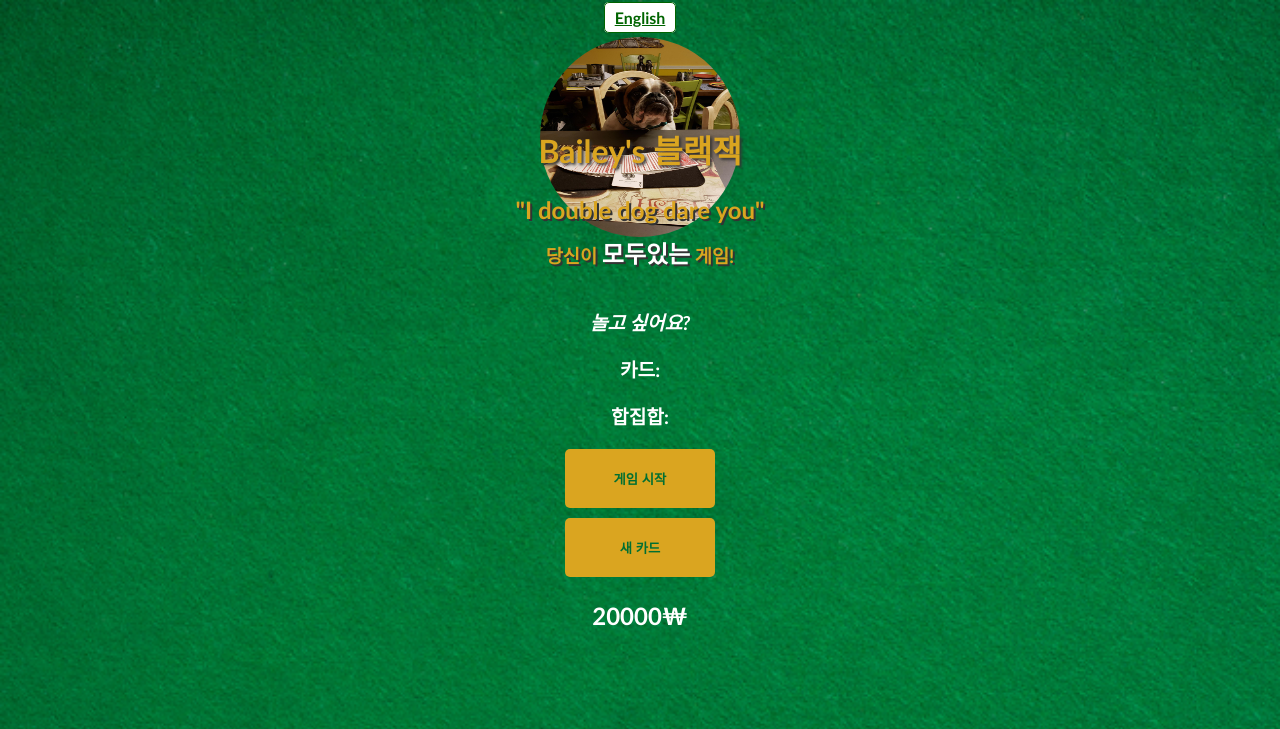
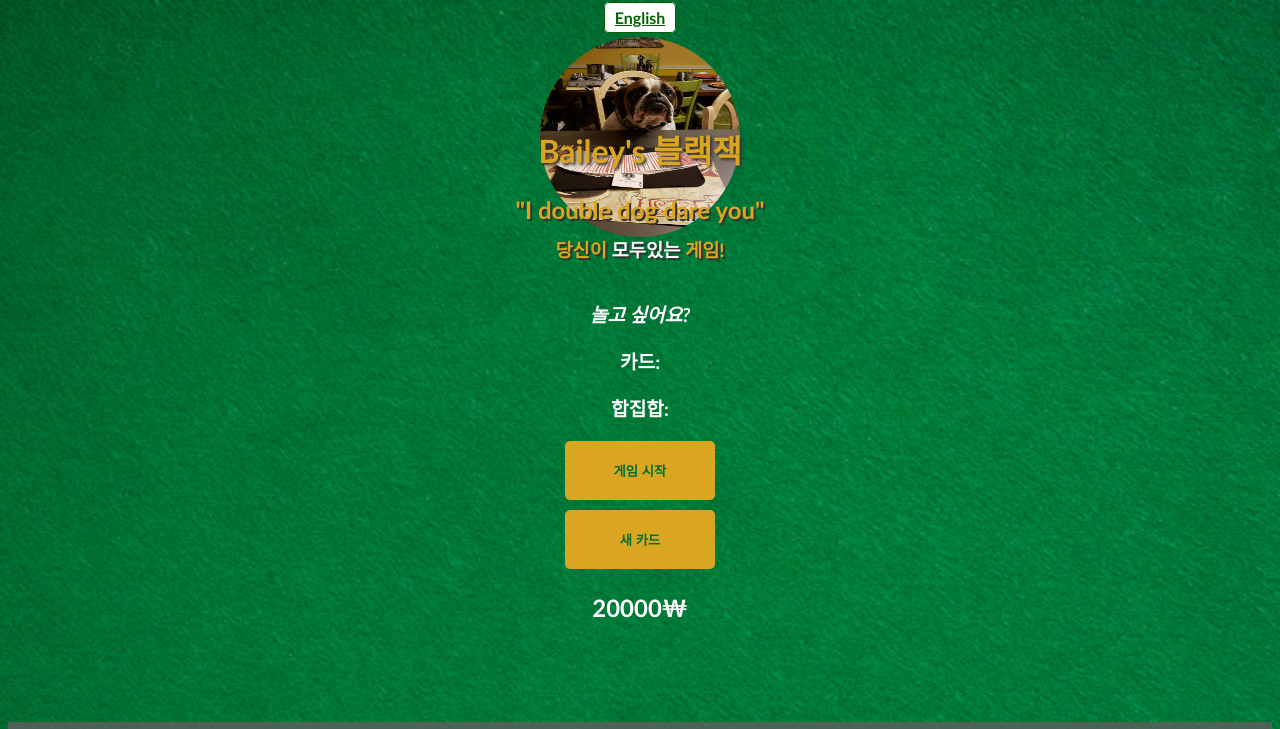
Before and after one commit to egpennington/Baileys-Blackjack, a plain HTML site: page korean.html in a window 1280 px wide. Shown: the top 729 px of the page. Drawn offline with Linux system fonts and the light colour scheme.

Commit message:
changed words and spacers
Added wording to korean and spacing, took out large txt

```diff
--- a/css/style.css
+++ b/css/style.css
@@ -41,7 +41,7 @@ h2 {
 h3 {
     text-shadow: 2px 2px 0 #333;
     color: goldenrod;
-    margin-top: -2px;;
+    margin-top: -2px;
 }
 
 .txt-lg { font-size: 1.5rem; }
--- a/korean.html
+++ b/korean.html
@@ -4,7 +4,7 @@
     <meta charset="UTF-8">
     <meta http-equiv="X-UA-Compatible" content="IE=edge">
     <meta name="viewport" content="width=device-width, initial-scale=1.0">
-    <meta name="description" content="bulldogs, html, css, javascript, per harlond borgen, scrimba, blackjack, game of chance, cards, card game">
+    <meta name="description" content="korean, bulldogs, html, css, javascript, per harlond borgen, scrimba, blackjack, game of chance, cards, card game">
     <link rel="stylesheet" href="https://cdnjs.cloudflare.com/ajax/libs/font-awesome/6.4.0/css/all.min.css" integrity="sha512-iecdLmaskl7CVkqkXNQ/ZH/XLlvWZOJyj7Yy7tcenmpD1ypASozpmT/E0iPtmFIB46ZmdtAc9eNBvH0H/ZpiBw==" crossorigin="anonymous" referrerpolicy="no-referrer" />
     <link rel="stylesheet" href="css/style.css">
     <title>Bailey's 블랙잭 | The Bulldog Dealer</title>
@@ -16,7 +16,7 @@
             <img class="logo" src="image/dealer.jpg" alt="the bulldog dealer">
             <h1>Bailey's 블랙잭</h1>
             <h2>"I double dog dare you"</h2>
-            <h3>당신이 <span class="txt-light txt-lg">모두있는</span> 게임!</h3>
+            <h3>당신이 <span class="txt-light">모두있는</span> 게임!</h3>
         </div>
         <div class="game-area">
             <p id="message-el">놀고 싶어요?</p>
```
